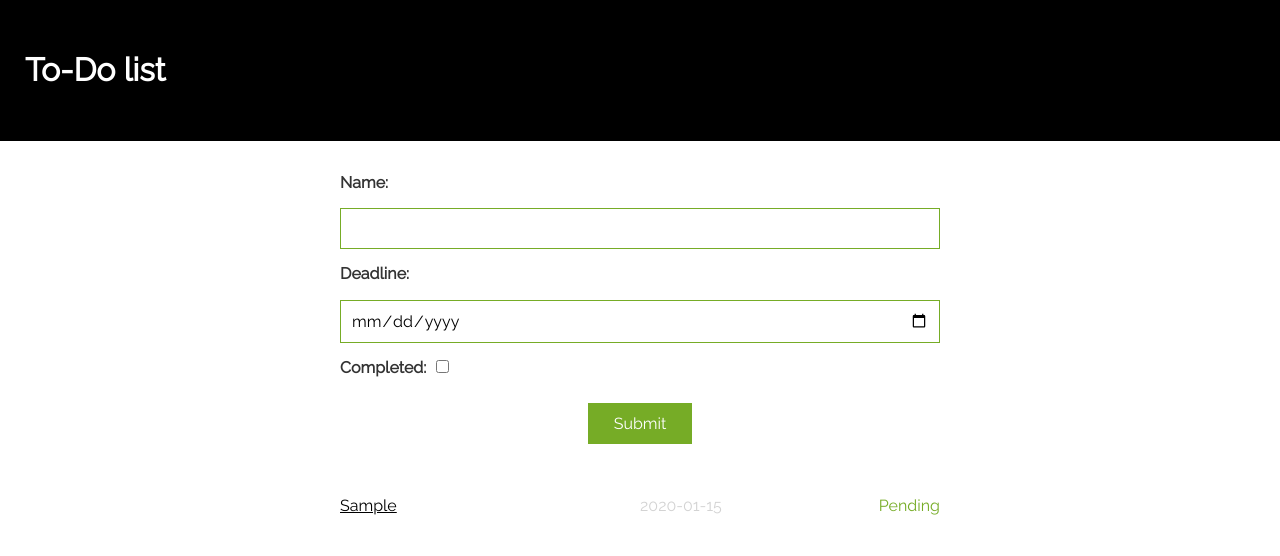
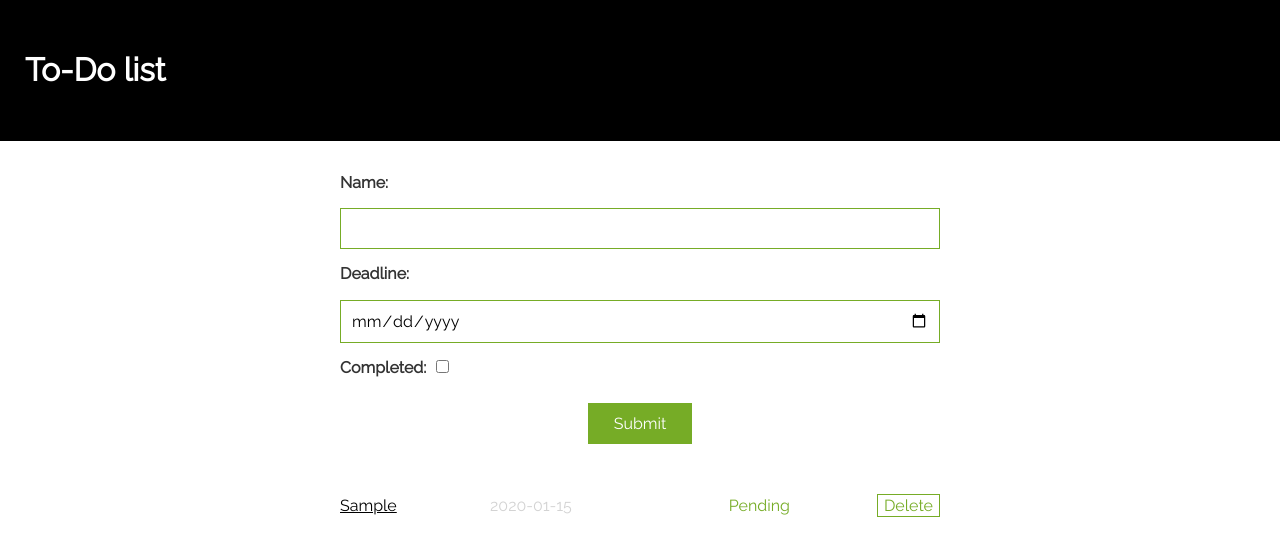
Before and after one commit to groundberry/react-todo-list, a React (Create React App) app: page / in a window 1280 px wide. Both pictures are taken after typing "Sample", "2020-01-15" into the empty fields and a click on the input 639 px from the left and 423 px from the top of the page. Shown: the top 556 px of the page. Built offline with nearby package versions, Linux system fonts and the light colour scheme.

Commit message:
Add functionality to delete a task

```diff
--- a/src/App.jsx
+++ b/src/App.jsx
@@ -22,6 +22,7 @@ class App extends Component {
     this.handleChange = this.handleChange.bind(this);
     this.handleAddTask = this.handleAddTask.bind(this);
     this.handleEditTask = this.handleEditTask.bind(this);
+    this.handleDeleteTask = this.handleDeleteTask.bind(this);
     this.handleShowModal = this.handleShowModal.bind(this);
     this.handleHideModal = this.handleHideModal.bind(this);
   }
@@ -54,7 +55,7 @@ class App extends Component {
       const newTasks = [...prevState.tasks];
       newTasks[prevState.selectedTaskIndex] = prevState.editedTask;
       return {
-        tasks: newTasks, // TODO
+        tasks: newTasks,
         editedTask: {
           name: '',
           deadline: '',
@@ -62,6 +63,18 @@ class App extends Component {
         },
         selectedTaskIndex: null,
         isModalVisible: false,
+      };
+    });
+  }
+
+  handleDeleteTask(selectedTaskIndex) {
+    this.setState((prevState) => {
+      const newTasks = [...prevState.tasks];
+
+      newTasks.splice(selectedTaskIndex, 1);
+
+      return {
+        tasks: newTasks,
       };
     });
   }
@@ -98,7 +111,8 @@ class App extends Component {
         {this.state.tasks.length !== 0
           ? <Tasks
             tasks={tasks}
-            onClick={this.handleShowModal}
+            onClickEdit={this.handleShowModal}
+            onClickDelete={this.handleDeleteTask}
           />
           : ''
         }
--- a/src/Task.css
+++ b/src/Task.css
@@ -1,11 +1,12 @@
 .Task {
   color: inherit;
+  margin-bottom: 10px;
   text-decoration: none;
 }
 
 .Task__name {
   display: inline-block;
-  width: 50%;
+  width: 25%;
 }
 
 .Task__name_button {
@@ -44,3 +45,26 @@
   text-align: right;
   width: 25%;
 }
+
+.Task__delete {
+  align-items: flex-end;
+  display: inline-block;
+  text-align: right;
+  width: 25%;
+}
+
+.Task__delete_button {
+  background-color: #fff;
+  border-color: #76ac26;
+  border-style: solid;
+  border-width: 1px;
+  color: #76ac26;
+  cursor: pointer;
+  font-size: 1em;
+}
+
+.Task__delete_button:hover {
+  background-color: #76ac26;
+  border: thin #fff;
+  color: #fff;
+}
--- a/src/Task.jsx
+++ b/src/Task.jsx
@@ -6,11 +6,16 @@ class Task extends Component {
   constructor() {
     super();
 
-    this.handleClick = this.handleClick.bind(this);
+    this.handleClickEdit = this.handleClickEdit.bind(this);
+    this.handleClickDelete = this.handleClickDelete.bind(this);
   }
 
-  handleClick() {
-    this.props.onClick(this.props.index);
+  handleClickEdit() {
+    this.props.onClickEdit(this.props.index);
+  }
+
+  handleClickDelete() {
+    this.props.onClickDelete(this.props.index);
   }
 
   render() {
@@ -23,7 +28,7 @@ class Task extends Component {
         >
           <button
             className="Task__name_button"
-            onClick={this.handleClick}
+            onClick={this.handleClickEdit}
           >
             {name}
           </button>
@@ -44,6 +49,16 @@ class Task extends Component {
             : 'Pending'
           }
         </div>
+        <div
+          className="Task__delete"
+        >
+          <button
+            className="Task__delete_button"
+            onClick={this.handleClickDelete}
+          >
+            Delete
+          </button>
+        </div>
       </li>
     );
   }
@@ -54,7 +69,8 @@ Task.propTypes = {
   name: PropTypes.string,
   deadline: PropTypes.string,
   completed: PropTypes.bool,
-  onClick: PropTypes.func.isRequired,
+  onClickEdit: PropTypes.func.isRequired,
+  onClickDelete: PropTypes.func.isRequired,
 };
 
 Task.defaultProps = {
--- a/src/Tasks.jsx
+++ b/src/Tasks.jsx
@@ -13,7 +13,8 @@ function Tasks(props) {
           name={task.name}
           deadline={task.deadline}
           completed={task.completed}
-          onClick={props.onClick}
+          onClickEdit={props.onClickEdit}
+          onClickDelete={props.onClickDelete}
         />
       ))}
     </ul>
@@ -28,7 +29,8 @@ Tasks.propTypes = {
     deadline: PropTypes.string,
     completed: PropTypes.bool,
   }).isRequired),
-  onClick: PropTypes.func.isRequired,
+  onClickEdit: PropTypes.func.isRequired,
+  onClickDelete: PropTypes.func.isRequired,
 };
 
 Tasks.defaultProps = {
```
Also changed, not shown: 2 other files (tests, documents, lock files or other folders).
